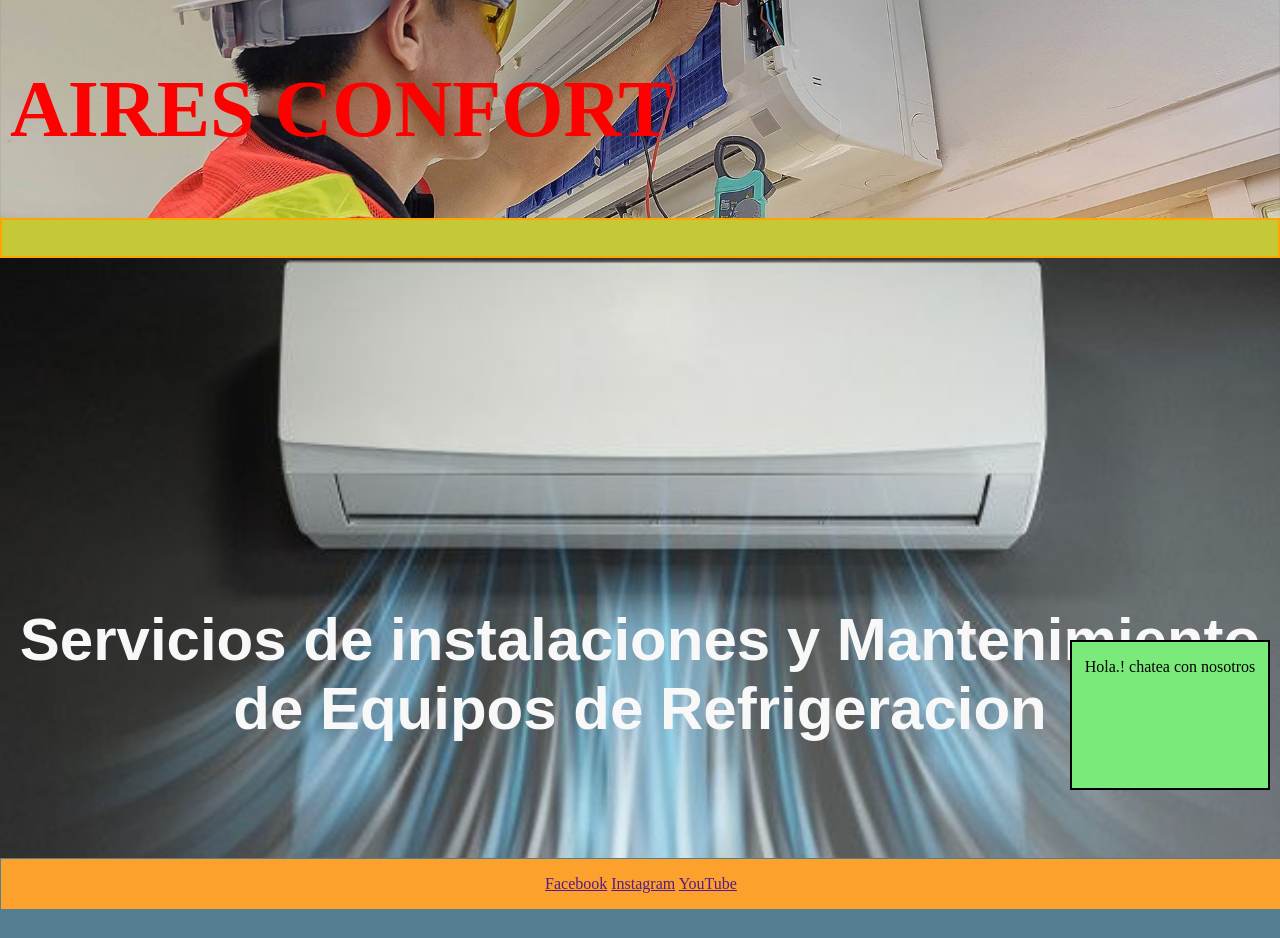
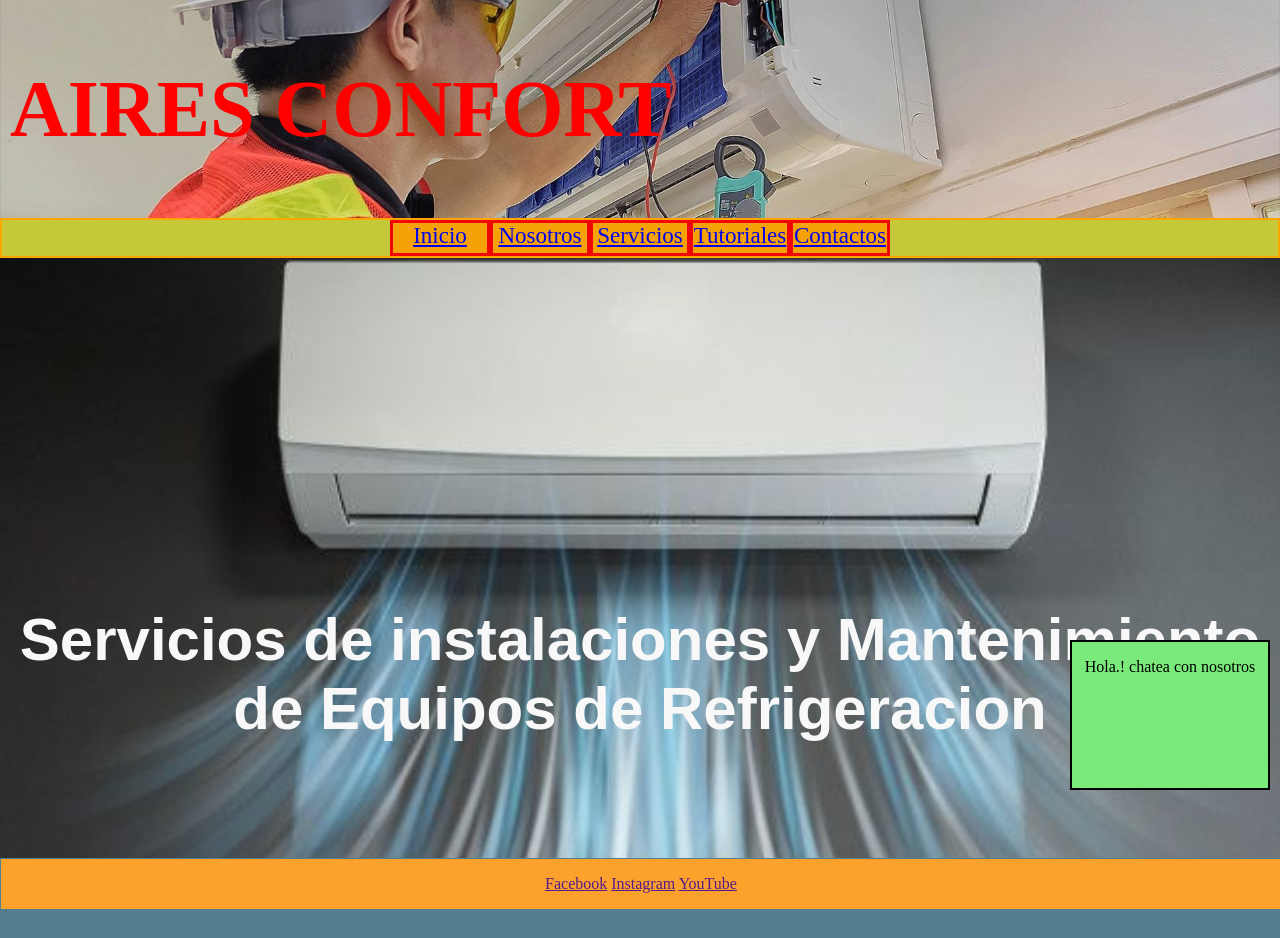
Before and after one commit to LFAranda32/AiresConfort, a plain HTML site: page index.html in a window 1280 px wide. Drawn offline with Linux system fonts and the light colour scheme; a small style sheet from the web is missing.

Commit message:
actualizo cambios de index

```diff
--- a/index.html
+++ b/index.html
@@ -16,6 +16,16 @@
                  <h1>AIRES CONFORT </h1>
             </div>
             <nav class="navegador">
+                <div class= "navegador__inicio"> <a href="#">Inicio</a>
+                </div>
+              <div class= "navegador__nosotros"> <a href="paginas/nosotros.html" >Nosotros</a>
+               </div>
+              <div  class="navegador__servicios"> <a href="./paginas/servicios.html">Servicios</a>
+               </div>
+              <div  class="navegador__tutoriales"> <a href="./paginas/tutoriales.html">Tutoriales</a>
+                </div>
+              <div  class="navegador__contactos"> <a href="./paginas/contactos.html">Contactos</a>
+               </div>
              </nav>
      </header>
          <main class="contenido__principal">
```
